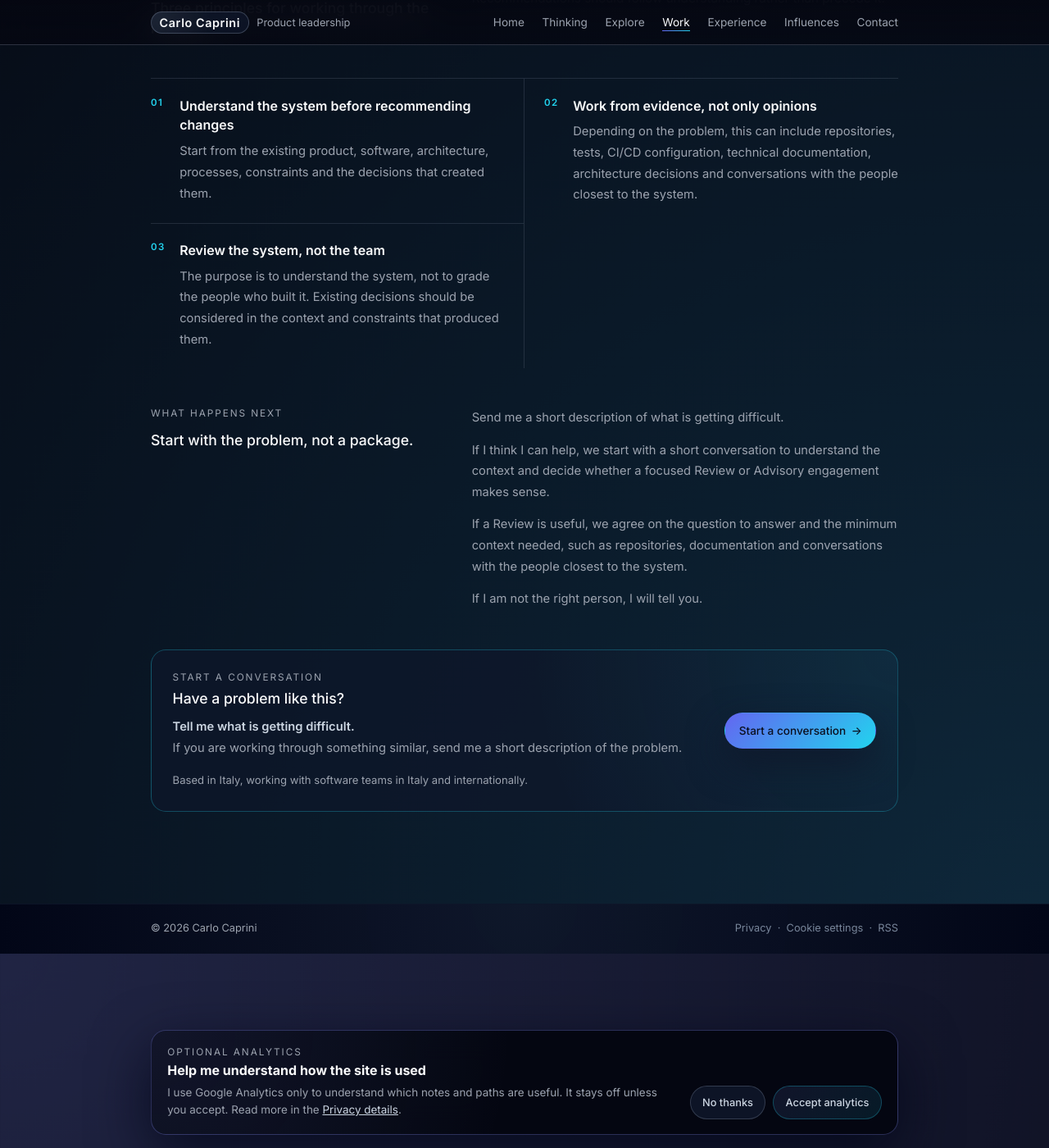
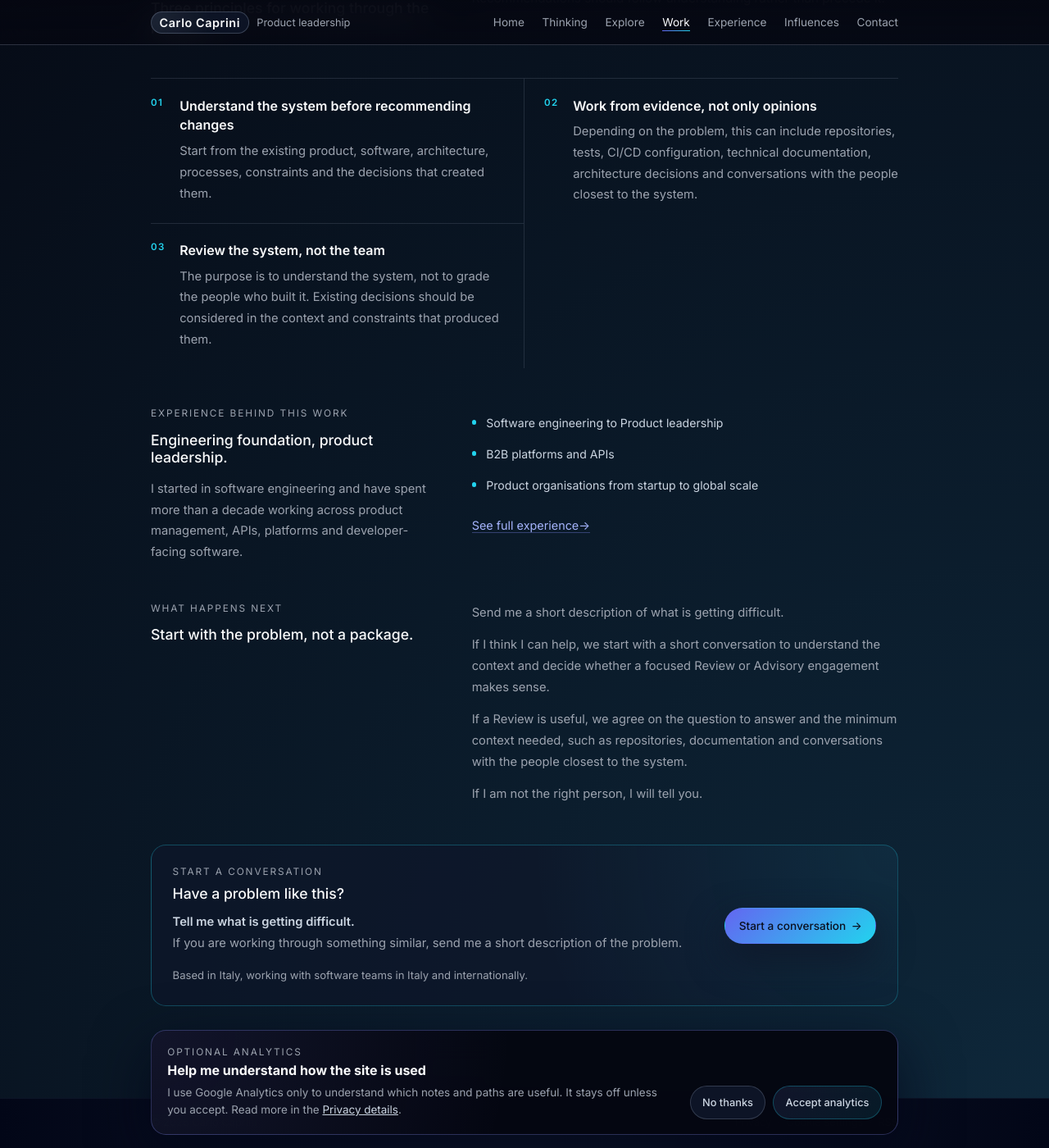
Before and after one commit to carlocaprini/carlocaprini.github.io, a Jekyll site: the page built from pages/work.md, in a window 1280 px wide and 1400 px high, scrolled down 2815 px. Shown: the whole window at 82% size. Built offline with Jekyll 4.4.1, drawn with Linux system fonts in a browser that asks for light colours.

Commit message:
content: add a restrained Work credibility bridge

```diff
--- a/_includes/styles/responsive.css
+++ b/_includes/styles/responsive.css
@@ -506,7 +506,6 @@
     margin-bottom: 1.6rem;
   }
 
-  .work-credibility,
   .work-boundary-note {
     padding: 0.95rem 1rem;
   }
--- a/_layouts/work.html
+++ b/_layouts/work.html
@@ -137,6 +137,22 @@ layout: default
     </div>
   </section>
 
+  <section class="section work-evidence-section">
+    <div class="container work-section-intro work-reveal" data-work-reveal>
+      <div>
+        <div class="section-eyebrow">{{ page.experience.eyebrow }}</div>
+        <h2 class="section-title">{{ page.experience.title }}</h2>
+        <p class="work-evidence-copy">{{ page.experience.body }}</p>
+      </div>
+      <div>
+        <ul class="work-compact-list work-evidence-signals">
+          {% for signal in page.experience.signals %}<li>{{ signal }}</li>{% endfor %}
+        </ul>
+        <a class="section-link" href="{{ page.experience.action.url | relative_url }}" data-analytics-event="experience_open" data-analytics-link-context="work_experience">{{ page.experience.action.label }} <span aria-hidden="true">→</span></a>
+      </div>
+    </div>
+  </section>
+
   <section class="section work-next-section">
     <div class="container work-section-intro work-reveal" data-work-reveal>
       <div>
--- a/pages/work.md
+++ b/pages/work.md
@@ -82,6 +82,17 @@ principles:
       body: Depending on the problem, this can include repositories, tests, CI/CD configuration, technical documentation, architecture decisions and conversations with the people closest to the system.
     - title: Review the system, not the team
       body: The purpose is to understand the system, not to grade the people who built it. Existing decisions should be considered in the context and constraints that produced them.
+experience:
+  eyebrow: Experience behind this work
+  title: Engineering foundation, product leadership.
+  body: I started in software engineering and have spent more than a decade working across product management, APIs, platforms and developer-facing software.
+  signals:
+    - Software engineering to Product leadership
+    - B2B platforms and APIs
+    - Product organisations from startup to global scale
+  action:
+    label: See full experience
+    url: /experience/
 next_steps:
   eyebrow: What happens next
   title: Start with the problem, not a package.
```
Also changed, not shown: other parts of pages/work.md (+1 -1 lines), _includes/styles/work.css (+12 -11 lines), docs/design-system.md (+2 -1 lines), tests/browser/analytics.spec.js (+11 -0 lines), tests/browser/editorial-journeys.spec.js (+3 -0 lines).
